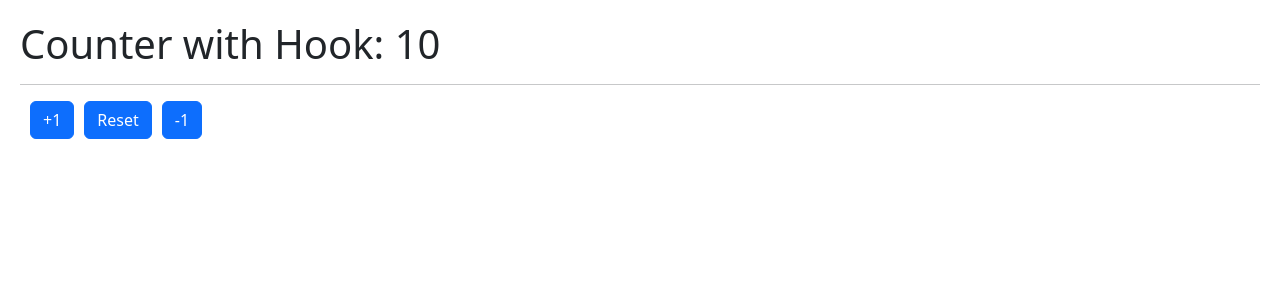
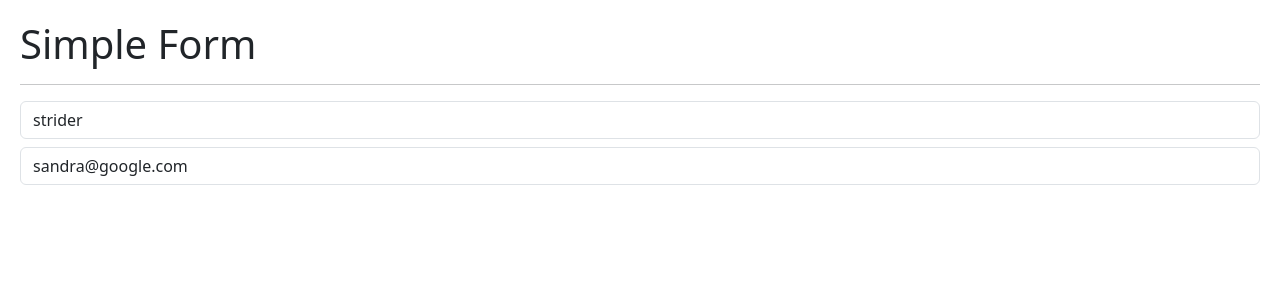
Before and after one commit to sandraLlanos/hook-app-course, a React (Vite) app: page / in a window 1280 px wide. Shown: the top 300 px of the page. Built offline with nearby package versions, Linux system fonts and the light colour scheme.

Commit message:
Dependencies of the useEffect

```diff
--- /dev/null
+++ b/src/02-useEffect/SimpleForm.jsx
@@ -0,0 +1,84 @@
+import React, { useEffect, useState } from 'react'
+
+export const SimpleForm = () => {
+
+    const [formState, setFormState] = useState({
+        username: 'strider',
+        email: 'sandra@google.com'
+    });
+
+    const { username, email } = formState;
+
+    const onInputChange = ({target}) => {
+        const { name, value } = target;
+        // console.log('event.target :>> ', event.target.name);
+        // console.log('name, value1 :>> ', {name, value});
+        setFormState({
+            ...formState,
+            [name] : value
+
+        })
+        // console.log('...formState :>> ', {[name] : value});
+
+        /**
+        computed object key
+
+            When you use the [name]: value syntax, you're using what's known
+            as a "computed object key". This tells JavaScript to evaluate the
+            expression inside the brackets and use the result as the name of
+            the object property. So, if name contains the value "username",
+            then [name]: value would translate to "username": value, creating
+            a property named "username" in the resulting object.
+
+            On the other hand, when you use the name: value syntax without the
+            brackets, JavaScript interprets name as a string literal rather than
+            a variable. So, if name contains the value "username", the name: value
+            syntax would literally translate to "name": value, creating a property
+            named "name" instead of the property with the dynamically stored name in name.
+        */
+
+    }
+
+    // when an empty array is passed, it signifies that the useEffect should only trigger once
+    useEffect(() => {
+      console.log('useEffect called');
+    }, []);
+
+    // If I need to trigger the useEffect or a function every time the form changes
+    // I want to trigger something again. But only the form, not other things.
+
+    // so instead of having multiples effects inside the useEffect, it is recommended
+    // to create separate, specialized effects for each required action.
+    useEffect(() => {
+      console.log('formState change');
+    }, [formState]);
+
+    useEffect(() => {
+      console.log('email change');
+    }, [email])
+
+
+    return (
+        <>
+            <h1>Simple Form</h1>
+            <hr />
+
+            <input
+                type="text"
+                className='form-control'
+                placeholder='Username'
+                name="username"
+                value={username}
+                onChange={onInputChange}
+            />
+            <input
+                type="email"
+                className='form-control mt-2'
+                placeholder='sandra@google.com'
+                name="email"
+                value={email}
+                onChange={onInputChange}
+            />
+        </>
+    )
+}
--- a/src/main.jsx
+++ b/src/main.jsx
@@ -1,14 +1,16 @@
 import React from 'react'
 import ReactDOM from 'react-dom/client'
 import './index.css'
+import { SimpleForm } from './02-useEffect/SimpleForm'
 // import { HooksApp } from './HooksApp'
 // import { CounterApp } from './01-useState/CounterApp'
-import { CounterWithCustomHook } from './01-useState/CounterWithCustomHook'
+// import { CounterWithCustomHook } from './01-useState/CounterWithCustomHook'
 
 ReactDOM.createRoot(document.getElementById('root')).render(
   <React.StrictMode>
     {/* <HooksApp /> */}
     {/* <CounterApp /> */}
-    <CounterWithCustomHook />
+    {/* <CounterWithCustomHook /> */}
+    <SimpleForm />
   </React.StrictMode>,
 )
```
